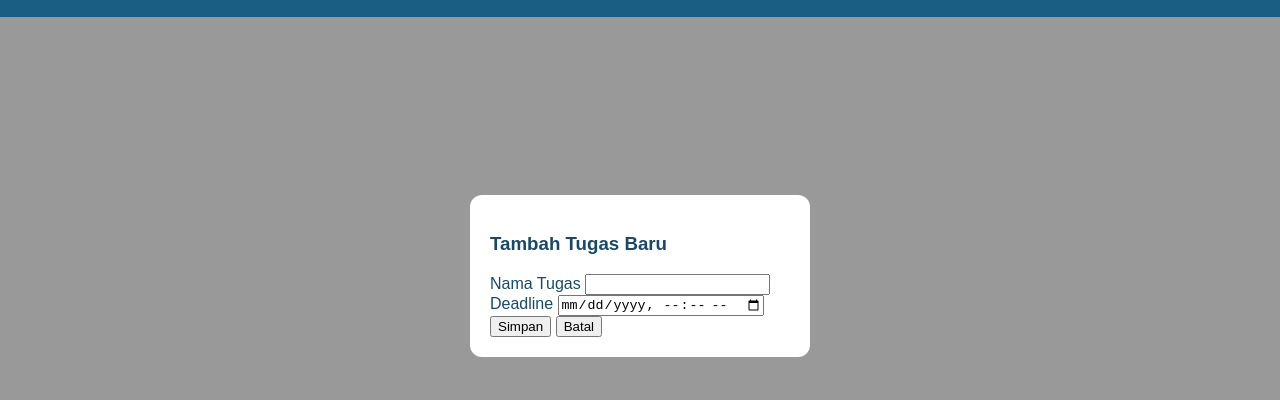
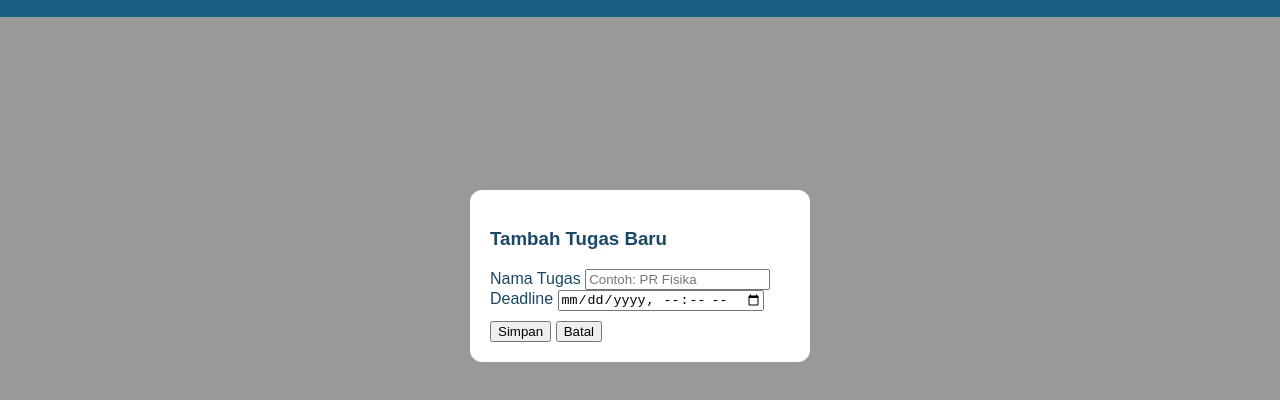
Before and after one commit to belencalista05-collab/Reminder-LMS, a plain HTML site: page index.html in a window 1280 px wide. Both pictures are taken after a click on the button "+ Tambah Tugas". Shown: the part 124-524 px from the top of the page. Drawn offline with Linux system fonts and the light colour scheme.

Commit message:
Update index.html

```diff
--- a/index.html
+++ b/index.html
@@ -1,34 +1,39 @@
 <!DOCTYPE html>
-<html>
+<html lang="id">
 <head>
   <meta charset="UTF-8">
   <title>Task Reminder</title>
   <link rel="stylesheet" href="style.css">
 </head>
+
 <body>
+
+  <!-- HEADER -->
   <header class="header">
     <h1>Task Reminder Dashboard</h1>
     <button id="addTaskBtn" class="btn-primary">+ Tambah Tugas</button>
-
   </header>
 
+  <!-- MAIN -->
   <main>
     <section id="task-list"></section>
+  </main>
+
+  <!-- MODAL TAMBAH TUGAS -->
   <div id="taskModal" class="modal">
     <div class="modal-content">
       <h3>Tambah Tugas Baru</h3>
+
       <label>Nama Tugas</label>
-    <input type="text" id="taskTitle">
+      <input type="text" id="taskTitle" placeholder="Contoh: PR Fisika">
 
       <label>Deadline</label>
       <input type="datetime-local" id="taskDue">
 
-    <button id="saveTaskBtn" class="btn-primary">Simpan</button>
-    <button id="closeModal" class="btn-secondary">Batal</button>
+      <button id="saveTaskBtn" class="btn-primary" style="margin-top: 10px;">Simpan</button>
+      <button id="closeModal" class="btn-secondary" style="margin-top: 5px;">Batal</button>
     </div>
   </div>
-
-  </main>
 
   <script src="script.js"></script>
 </body>
```
Lines whose indentation alone changed are shown as unchanged.
